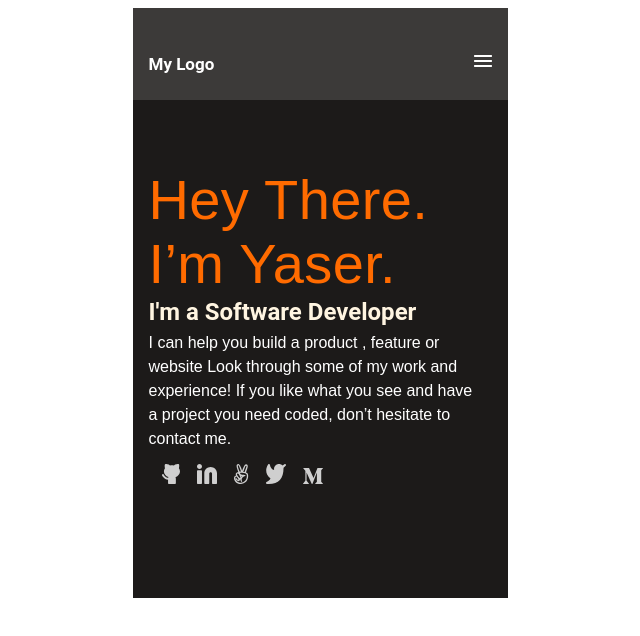
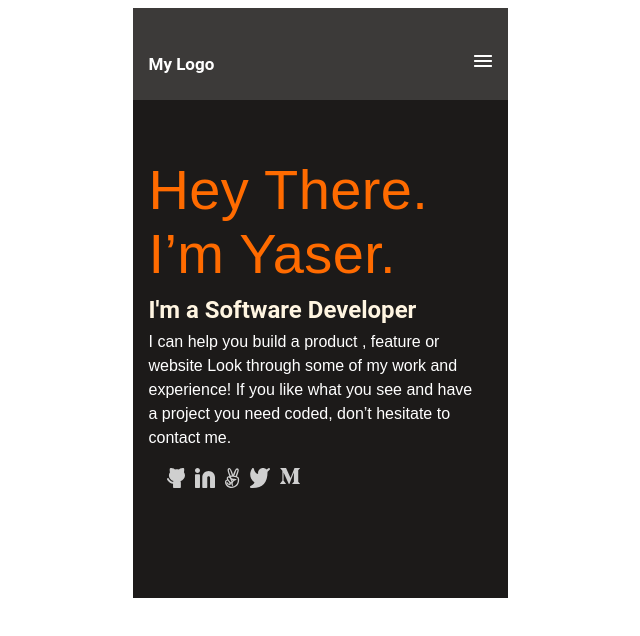
Before and after one commit to MohammadYaser/My-Portfolio, a website: page Index.html in a window 1280 px wide. Shown: the whole page, without its empty margins (320-960 px from the left). Drawn offline with Linux system fonts and the light colour scheme.

Commit message:
Added ul for icons and links for each icon

```diff
--- a/Index.html
+++ b/Index.html
@@ -10,27 +10,40 @@
 
   <body>
     <div class="mobile-container">
-      <nav class="topnav">
+      <header class="topnav">
+        <nav>
           <a href="#home" class="active">My Logo</a>
-
-        <a class="icon">
-          <img src="images/btn.png" />
-        </a>
+          <a class="icon"><img src="images/btn.png" /></a>
         </nav>
+      </header>
+      <section>
         <main>
-        <p class="headline">Hey There. I’m Yaser.</p>
+          <h1 class="headline">Hey There. I’m Yaser.</h1>
           <p class="title">I'm a Software Developer</p>
           <p class="text-content">
-          I can help you build a product , feature or website Look through some
-          of my work and experience! If you like what you see and have a project
-          you need coded, don’t hesitate to contact me.
+            I can help you build a product , feature or website Look through
+            some of my work and experience! If you like what you see and have a
+            project you need coded, don’t hesitate to contact me.
           </p>
-        <img class="fa-icon" src="images/github.svg" />
-        <img class="fa-icon" src="images/Linkedin icon.svg" />
-        <img class="fa-icon" src="images/angel list.svg" />
-        <img class="fa-icon" src="images/twitter.svg" />
-        <img class="fa-icon" src="images/medium.svg" />
+          <ul class="fa-icon">
+            <li>
+              <a href="#"><img src="images/github.svg" /></a>
+            </li>
+            <li>
+              <a href="#"><img src="images/Linkedin icon.svg" /></a>
+            </li>
+            <li>
+              <a href="#"><img src="images/angel list.svg" /></a>
+            </li>
+            <li>
+              <a href="#"><img src="images/twitter.svg" /></a>
+            </li>
+            <li>
+              <a href="#"><img src="images/medium.svg" /></a>
+            </li>
+          </ul>
         </main>
+      </section>
     </div>
   </body>
 </html>
--- a/Style.css
+++ b/Style.css
@@ -10,7 +10,7 @@
   left: 0;
   top: 92px;
   background: #1c1a19;
-  background-image: url('images/bg_img.png');
+  background-image: url("images/bg_img.png");
   background-repeat: no-repeat;
   background-position: 100% 122%;
 }
@@ -40,15 +40,10 @@
   color: black;
 }
 
-.fa-icon {
-  margin-top: -23%;
-  margin-left: 4%;
-}
-
 .active {
   width: 70px;
   height: 24px;
-  font-family: 'Roboto', sans-serif;
+  font-family: "Roboto", sans-serif;
   font-style: normal;
   font-weight: 700;
   font-size: 18px;
@@ -65,7 +60,7 @@
 
 .headline {
   width: 327px;
-  font-family: 'Crete Round', sans-serif;
+  font-family: "Crete Round", sans-serif;
   font-style: normal;
   font-weight: 400;
   font-size: 56px;
@@ -81,10 +76,10 @@ main {
 .title {
   width: 327px;
   height: 27px;
-  font-family: 'Roboto', sans-serif;
+  font-family: "Roboto", sans-serif;
   font-style: normal;
   font-weight: 700;
-  margin-top: -54px;
+  margin-top: -11%;
   font-size: 24px;
   line-height: 32px;
   display: flex;
@@ -99,7 +94,7 @@ main {
   width: 327px;
   height: 123px;
   margin-top: -18px;
-  font-family: 'Poppins', sans-serif;
+  font-family: "Poppins", sans-serif;
   font-style: normal;
   font-weight: 400;
   font-size: 16px;
@@ -109,3 +104,25 @@ main {
   order: 2;
   flex-grow: 0;
 }
+.fa-icon {
+  display: flex;
+  flex-direction: row;
+  align-items: flex-start;
+  padding: 8px;
+
+  width: 40px;
+  height: 40px;
+
+  border-radius: 8px;
+
+  /* Inside auto layout */
+
+  flex: none;
+  order: 1;
+  flex-grow: 0;
+}
+.fa-icon li {
+  margin-top: -23%;
+  margin-left: 25%;
+  display: inline;
+}
```
Lines whose indentation alone changed are shown as unchanged.
